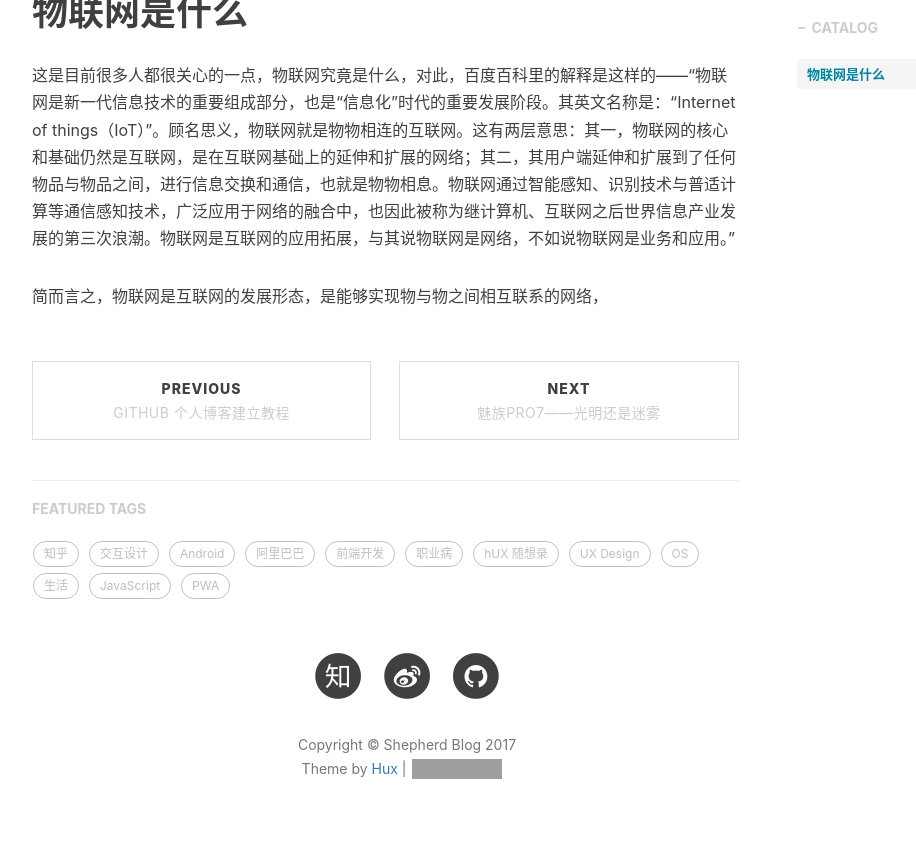
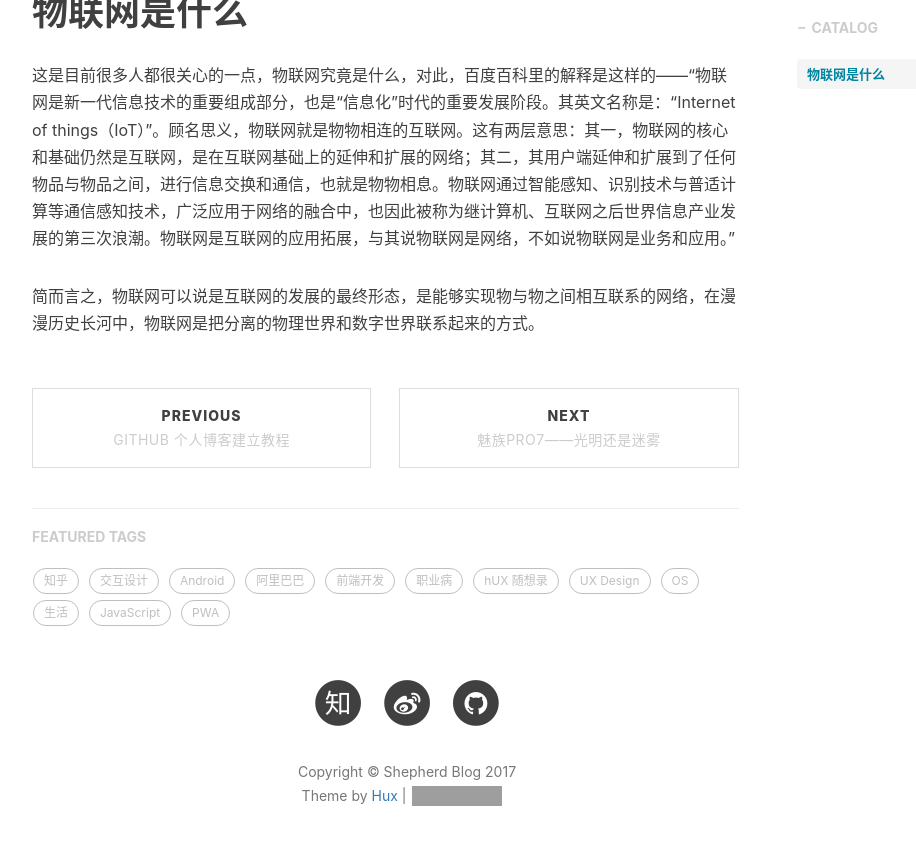
Before and after one commit to distan/distan.github.io, a Jekyll site: the page built from _posts/2017-07-24-Internet of Things.markdown, in a window 1280 px wide and 900 px high, scrolled down 772 px. Shown: the top 845 px of the window, without its empty margins (233-1149 px from the left). Built offline with Jekyll 4.4.1, drawn with Linux system fonts in a browser that asks for light colours; nearby versions of some CDN libraries; comment, search, counter and statistics services are not loaded; grey boxes are pictures that could not be loaded.

Commit message:
distan.github.io

```diff
--- a/_posts/2017-07-24-Internet of Things.markdown
+++ b/_posts/2017-07-24-Internet of Things.markdown
@@ -22,4 +22,4 @@ tags:
 
 这是目前很多人都很关心的一点，物联网究竟是什么，对此，百度百科里的解释是这样的——“物联网是新一代信息技术的重要组成部分，也是“信息化”时代的重要发展阶段。其英文名称是：“Internet of things（IoT）”。顾名思义，物联网就是物物相连的互联网。这有两层意思：其一，物联网的核心和基础仍然是互联网，是在互联网基础上的延伸和扩展的网络；其二，其用户端延伸和扩展到了任何物品与物品之间，进行信息交换和通信，也就是物物相息。物联网通过智能感知、识别技术与普适计算等通信感知技术，广泛应用于网络的融合中，也因此被称为继计算机、互联网之后世界信息产业发展的第三次浪潮。物联网是互联网的应用拓展，与其说物联网是网络，不如说物联网是业务和应用。”
 
-简而言之，物联网是互联网的发展形态，是能够实现物与物之间相互联系的网络，
+简而言之，物联网可以说是互联网的发展的最终形态，是能够实现物与物之间相互联系的网络，在漫漫历史长河中，物联网是把分离的物理世界和数字世界联系起来的方式。
```
